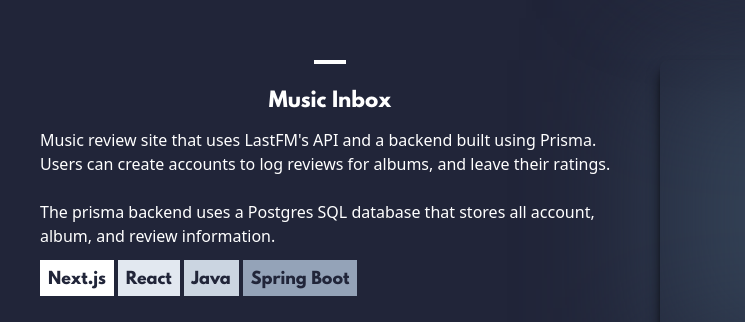
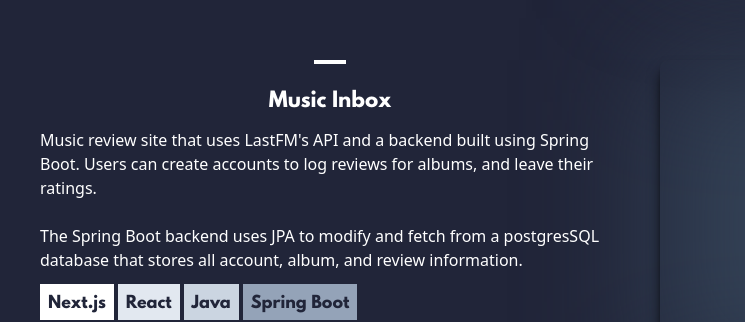
Before and after one commit to Xysar/personal-portfolio, an Astro site: page / in a window 1280 px wide. Shown: the part 2540-2862 px from the top of the page, 0-745 px from the left. Built offline with nearby package versions, Linux system fonts and the light colour scheme; Astro itself is replaced by a stand-in of ours; grey boxes are pictures that could not be loaded; a web font is replaced by a local one.

Commit message:
change description of project"

```diff
--- a/src/components/Projects.astro
+++ b/src/components/Projects.astro
@@ -78,11 +78,12 @@
       <h1 class="mb-3 text-center font-bold">Music Inbox</h1>
       <p class="mb-3 text-base font-sans">
         Music review site that uses LastFM's API and a backend built using
-        Prisma. Users can create accounts to log reviews for albums, and leave
-        their ratings.
+        Spring Boot. Users can create accounts to log reviews for albums, and
+        leave their ratings.
         <br />
-        <br />The prisma backend uses a Postgres SQL database that stores all
-        account, album, and review information.
+        <br />The Spring Boot backend uses JPA to modify and fetch from a
+        postgresSQL database that stores all account, album, and review
+        information.
       </p>
       <div class="flex flex-wrap gap-1 mb-10">
         <p
--- a/src/components/SlideShow.tsx
+++ b/src/components/SlideShow.tsx
@@ -7,7 +7,7 @@ const SlideShow = () => {
     console.log(slidePosition);
     if (direction === "left" && slidePosition < 0) {
       setSlidePosition((prev) => prev + 300);
-    } else if (direction === "right" && slidePosition > -1000) {
+    } else if (direction === "rightls" && slidePosition > -1000) {
       setSlidePosition((prev) => prev - 300);
     }
   };
```
